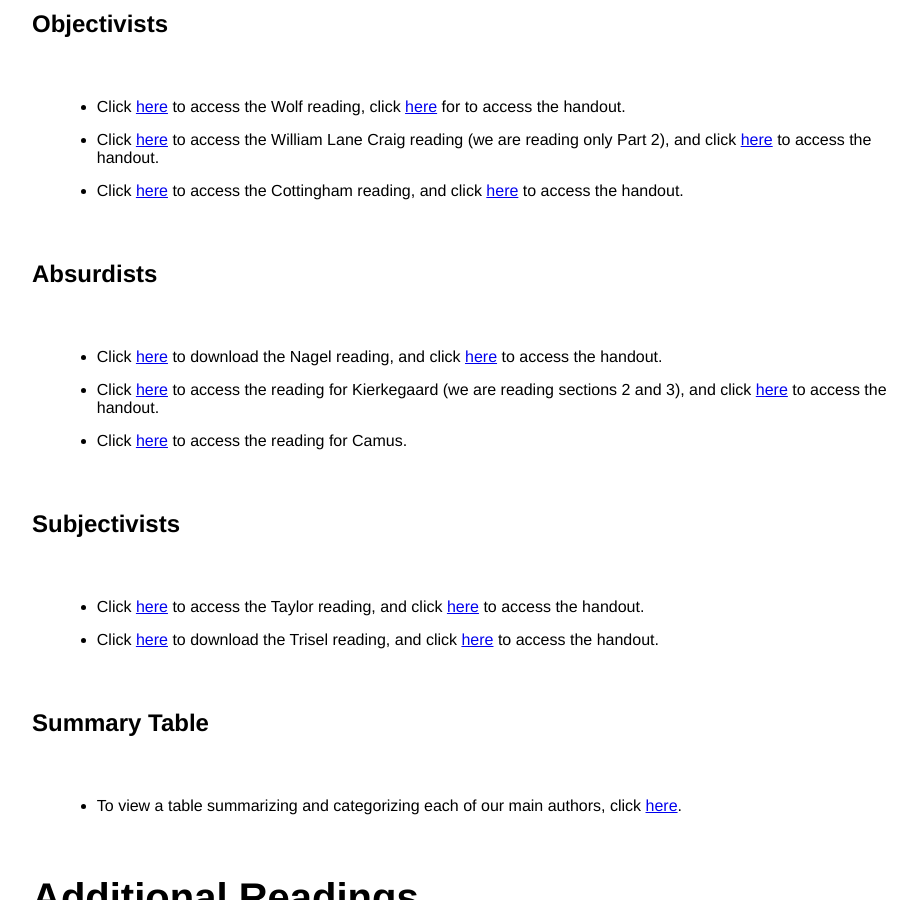
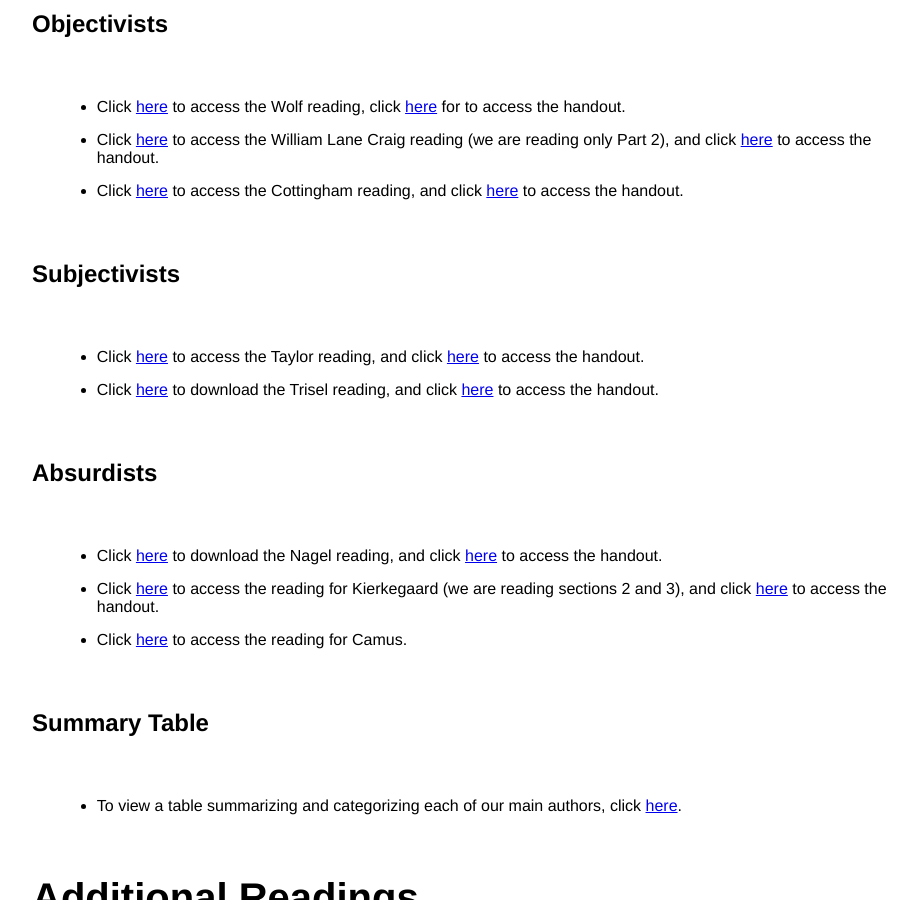
Before and after one commit to kevinjpatton/kevinjpatton.github.io, a Jekyll site: the page built from teaching/phil_1010/readings/index.html, in a window 1280 px wide and 900 px high, scrolled down 1183 px. Shown: the whole window, without its empty margins (160-1077 px from the left). Built offline with Jekyll 4.4.1, drawn with Linux system fonts in a browser that asks for light colours; Markdown is read by kramdown in place of the engine named in the settings.

Commit message:
Update index.html

```diff
--- a/teaching/phil_1010/readings/index.html
+++ b/teaching/phil_1010/readings/index.html
@@ -19,14 +19,14 @@ title: PHIL1010 - Readings
 <li>Click <a href="/teaching/phil_1010/readings/William Lane Craig - Reasonable Faith.pdf" target="_blank">here</a> to access the William Lane Craig reading (we are reading only Part 2), and click <a href="/teaching/phil_1010/readings/Handout - WLC.pdf" target="_blank">here</a> to access the handout.</li>
 <li>Click <a href="/teaching/phil_1010/readings/John Cottingham - The Meaning of Life and Transcendence.pdf" target="_blank">here</a> to access the Cottingham reading, and click <a href="/teaching/phil_1010/readings/Handout - Cottingham.pdf" target="_blank">here</a> to access the handout.</li>
 </ul>
+<h2>Subjectivists</h2><ul class="standard-list">
+<li>Click <a href="/teaching/phil_1010/readings/Richard Taylor - The Meaning of Life.pdf" target="_blank">here</a> to access the Taylor reading, and click <a href="/teaching/phil_1010/readings/Handout - Taylor.pdf" target="_blank">here</a> to access the handout.</li>
+<li>Click <a href="/teaching/phil_1010/readings/Brook Alan Trisel - Why The Indifference of the Universe is Irrelevant to Lifes Meaning.pdf" target="_blank">here</a> to download the Trisel reading, and click <a href="/teaching/phil_1010/readings/Handout - Trisel.pdf" target="_blank">here</a> to access the handout.</li>
+</ul>
 <h2>Absurdists</h2><ul class="standard-list">
 <li>Click <a href="/teaching/phil_1010/readings/Thomas Nagel - Mortal Questions.pdf" target="_blank">here</a> to download the Nagel reading, and click <a href="/teaching/phil_1010/readings/Handout - Nagel and The Absurd.pdf" target="_blank">here</a> to access the handout.</li>
 <li>Click <a href="https://plato.stanford.edu/entries/kierkegaard/" target="_blank">here</a> to access the reading for Kierkegaard (we are reading sections 2 and 3), and click <a href="/teaching/phil_1010/readings/Handout - Kierkegaard.pdf" target="_blank">here</a> to access the handout.</li>
 <li>Click <a href="https://plato.stanford.edu/entries/camus/#SuiAbsHapMytSis" target="_blank">here</a> to access the reading for Camus.</p>
-</ul>
-<h2>Subjectivists</h2><ul class="standard-list">
-<li>Click <a href="/teaching/phil_1010/readings/Richard Taylor - The Meaning of Life.pdf" target="_blank">here</a> to access the Taylor reading, and click <a href="/teaching/phil_1010/readings/Handout - Taylor.pdf" target="_blank">here</a> to access the handout.</li>
-<li>Click <a href="/teaching/phil_1010/readings/Brook Alan Trisel - Why The Indifference of the Universe is Irrelevant to Lifes Meaning.pdf" target="_blank">here</a> to download the Trisel reading, and click <a href="/teaching/phil_1010/readings/Handout - Trisel.pdf" target="_blank">here</a> to access the handout.</li>
 </ul>
 <h2>Summary Table</h2><ul class="standard-list">
 <li>To view a table summarizing and categorizing each of our main authors, click <a href="/teaching/phil_1010/readings/summary/index.html">here</a>.</li>
```
